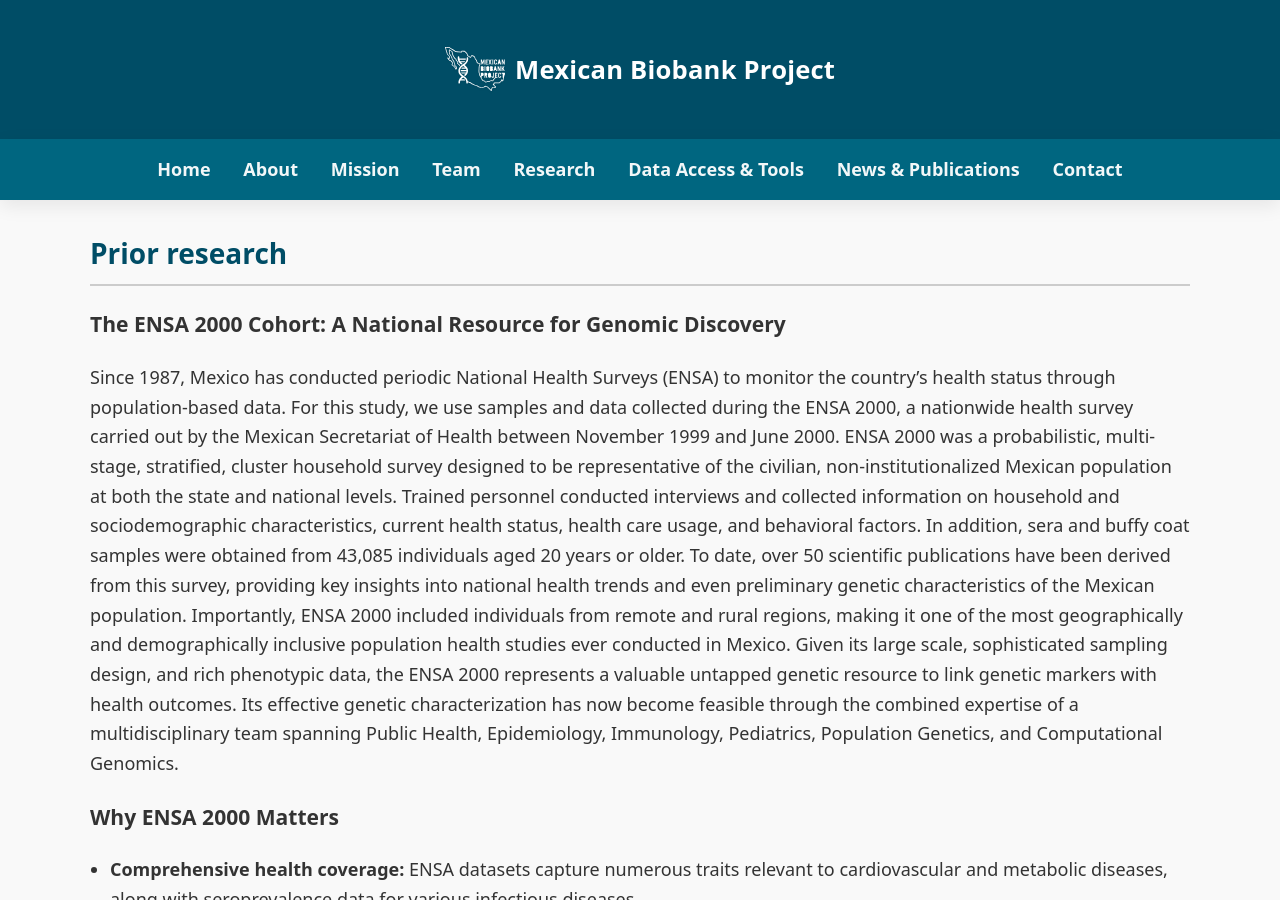
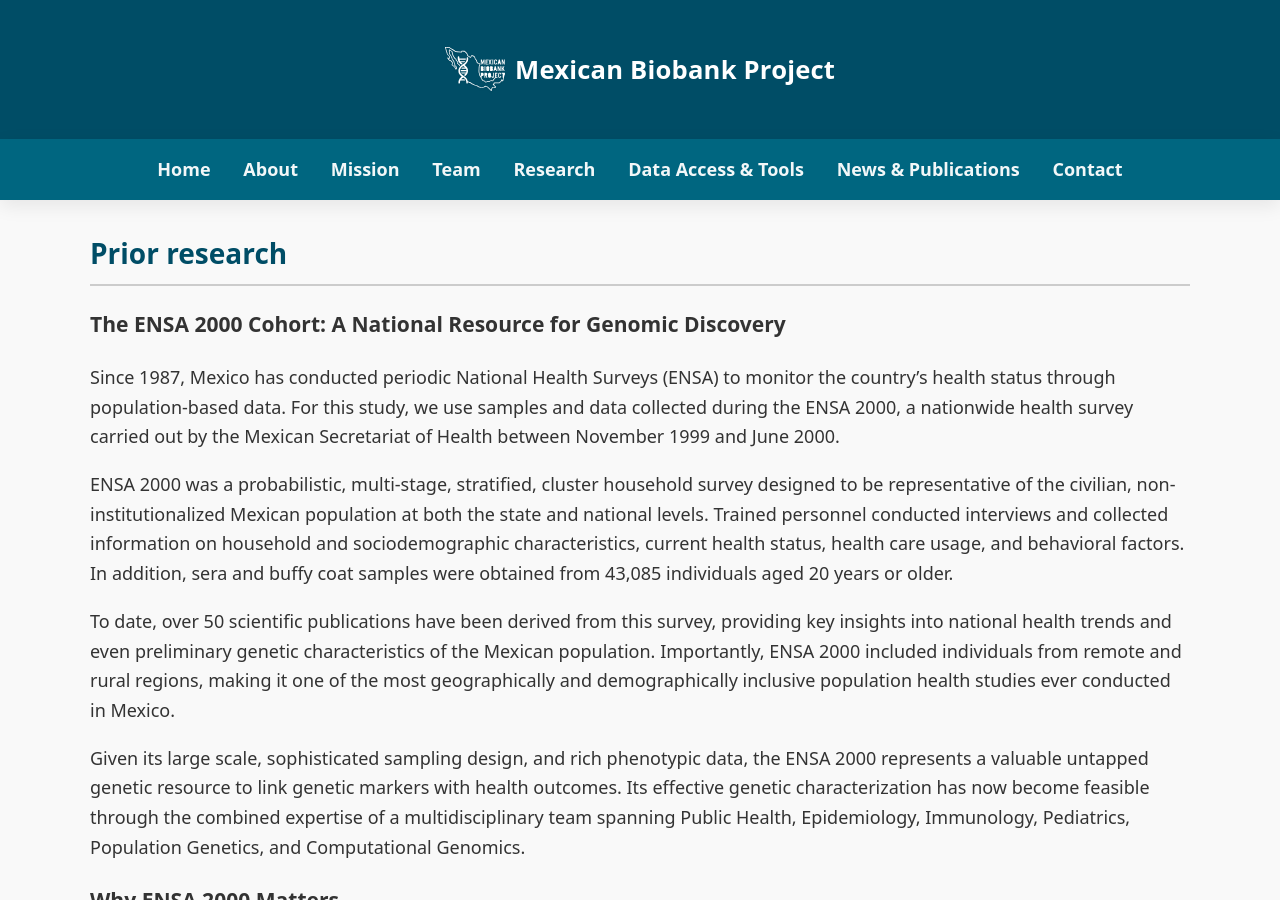
Before and after one commit to morenolab/MexicanBiobank_webpage, a Jekyll site: the page built from pages/research.md, in a window 1280 px wide and 900 px high. Built offline with Jekyll 4.4.1, drawn with Linux system fonts in a browser that asks for light colours.

Commit message:
Wrap text in paragraph tags for better formatting
Added paragraph tags to enhance HTML structure and readability.

```diff
--- a/pages/research.md
+++ b/pages/research.md
@@ -10,13 +10,13 @@ permalink: /research/
 
 <h3>The ENSA 2000 Cohort: A National Resource for Genomic Discovery</h3>
 
-Since 1987, Mexico has conducted periodic National Health Surveys (ENSA) to monitor the country’s health status through population-based data. For this study, we use samples and data collected during the ENSA 2000, a nationwide health survey carried out by the Mexican Secretariat of Health between November 1999 and June 2000.
+<p>Since 1987, Mexico has conducted periodic National Health Surveys (ENSA) to monitor the country’s health status through population-based data. For this study, we use samples and data collected during the ENSA 2000, a nationwide health survey carried out by the Mexican Secretariat of Health between November 1999 and June 2000.</p>
 
-ENSA 2000 was a probabilistic, multi-stage, stratified, cluster household survey designed to be representative of the civilian, non-institutionalized Mexican population at both the state and national levels. Trained personnel conducted interviews and collected information on household and sociodemographic characteristics, current health status, health care usage, and behavioral factors. In addition, sera and buffy coat samples were obtained from 43,085 individuals aged 20 years or older.
+<p>ENSA 2000 was a probabilistic, multi-stage, stratified, cluster household survey designed to be representative of the civilian, non-institutionalized Mexican population at both the state and national levels. Trained personnel conducted interviews and collected information on household and sociodemographic characteristics, current health status, health care usage, and behavioral factors. In addition, sera and buffy coat samples were obtained from 43,085 individuals aged 20 years or older.</p>
 
-To date, over 50 scientific publications have been derived from this survey, providing key insights into national health trends and even preliminary genetic characteristics of the Mexican population. Importantly, ENSA 2000 included individuals from remote and rural regions, making it one of the most geographically and demographically inclusive population health studies ever conducted in Mexico.
+<p>To date, over 50 scientific publications have been derived from this survey, providing key insights into national health trends and even preliminary genetic characteristics of the Mexican population. Importantly, ENSA 2000 included individuals from remote and rural regions, making it one of the most geographically and demographically inclusive population health studies ever conducted in Mexico.</p>
 
-Given its large scale, sophisticated sampling design, and rich phenotypic data, the ENSA 2000 represents a valuable untapped genetic resource to link genetic markers with health outcomes. Its effective genetic characterization has now become feasible through the combined expertise of a multidisciplinary team spanning Public Health, Epidemiology, Immunology, Pediatrics, Population Genetics, and Computational Genomics.
+<p>Given its large scale, sophisticated sampling design, and rich phenotypic data, the ENSA 2000 represents a valuable untapped genetic resource to link genetic markers with health outcomes. Its effective genetic characterization has now become feasible through the combined expertise of a multidisciplinary team spanning Public Health, Epidemiology, Immunology, Pediatrics, Population Genetics, and Computational Genomics.</p>
 
 <h3>Why ENSA 2000 Matters</h3>
 
```
